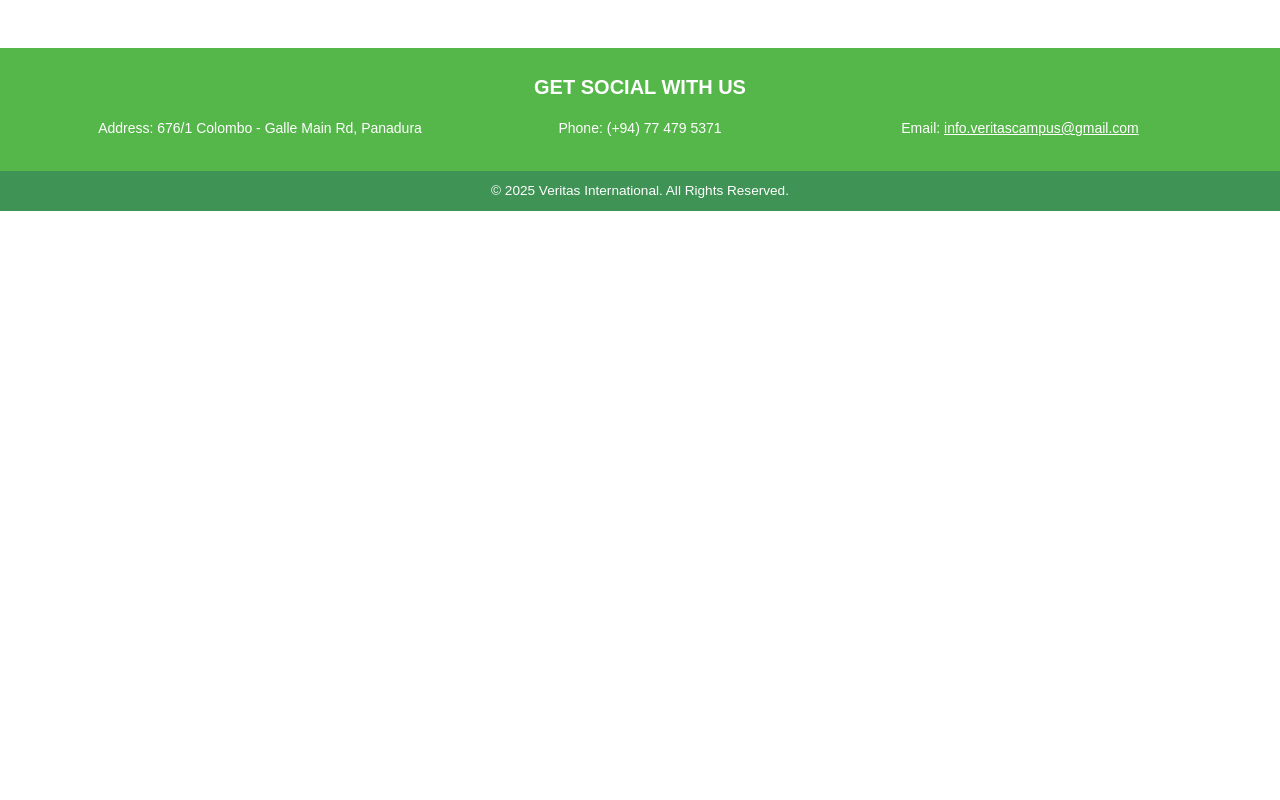
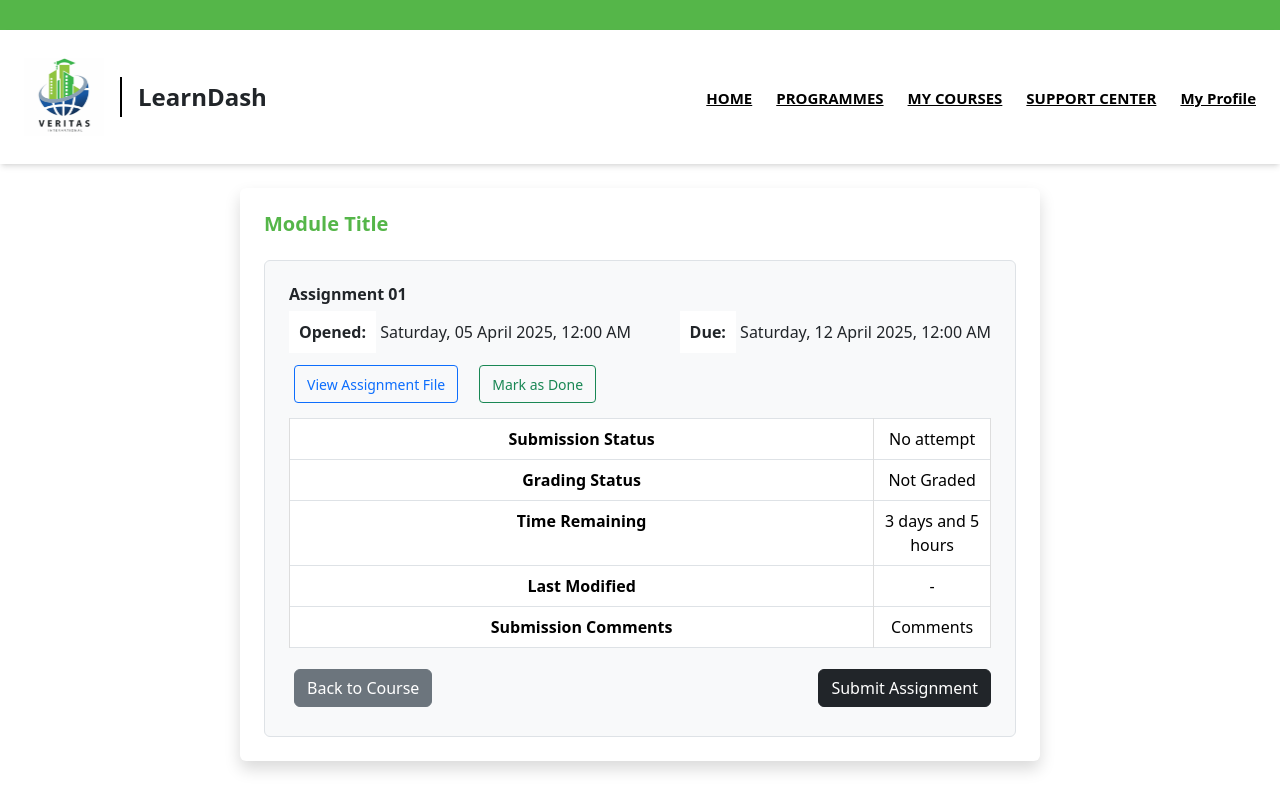
Before and after one commit to UshaniSanjana/Veritas-Campus-LMS, a React (Create React App) app in the folder frontend/: page /student/assignments/1 in a window 1280 px wide. Shown: the top 800 px of the page. Built offline with nearby package versions, Linux system fonts and the light colour scheme; no server answers.

Commit message:
Fix: ModulePage UI updates and student dashboard changes

```diff
--- a/frontend/src/App.js
+++ b/frontend/src/App.js
@@ -85,7 +85,7 @@
 import EditProfile from "./pages/student/EditProfile";
 import ChangePassword from "./pages/student/ChangePassword";
 import Progress from "./pages/student/Progress";
-
+import AssignmentSubmissionPage from "./pages/student/AssignmentSubmissionPage";
 import Questions from "./pages/student/quiz/Questions";
 import ConfirmSubmissionPage from "./pages/student/quiz/ConfirmSubmissionPage";
 import Dashboard from "./pages/student/Dashboard";
@@ -178,7 +178,8 @@
           <Route path="editProfile" element={<EditProfile />} />
           <Route path="changepassword" element={<ChangePassword />} />
           <Route path="progress" element={<Progress />} />
-          <Route path="courses/:courseId/modules/:moduleId" element={<ModulePage />} />
+          <Route path="courses/:courseId/modules/:moduleId/:studentId" element={<ModulePage />} />
+          <Route path="/student/assignments/:assignmentId" element={<AssignmentSubmissionPage />} />
           <Route path="quiz" element={<Quiz />} />
           <Route path="quiz/questions" element={<Questions />} />
           <Route path="submitQuiz" element={<ConfirmSubmissionPage />} />
--- /dev/null
+++ b/frontend/src/pages/student/AssignmentSubmissionPage.js
@@ -0,0 +1,110 @@
+import React, { useEffect, useState } from "react";
+import { useParams, useLocation, useNavigate } from "react-router-dom";
+
+const AssignmentSubmissionPage = () => {
+  const { assignmentId } = useParams();
+  const { state } = useLocation(); // From ModulePage
+  const navigate = useNavigate();
+
+  const {
+    title,
+    openDate,
+    dueDate,
+    fileUrl,
+    courseId,
+    moduleId,
+    studentId,
+    assignmentIndex,
+    moduleTitle
+  } = state || {};
+
+  const [status, setStatus] = useState("No attempt");
+  const [grading, setGrading] = useState("Not Graded");
+  const [timeRemaining, setTimeRemaining] = useState("3 days and 5 hours"); // static for now
+
+  return (
+    <div className="container mt-4 p-4 bg-white shadow rounded" style={{ maxWidth: "800px" }}>
+      {/* ✅ Module Name in Green */}
+      <h5 className="fw-bold mb-4" style={{ color: "#55B649" }}>
+        {moduleTitle || "Module Title"}
+      </h5>
+
+      <div className="border p-4 rounded bg-light">
+        {/* ✅ Assignment Title */}
+        <h6 className="fw-semibold mb-3">
+          Assignment {assignmentIndex ? String(assignmentIndex).padStart(2, "0") : "01"}
+        </h6>
+
+        {/* ✅ Open and Due Date (Same line) */}
+        <div className="d-flex flex-wrap justify-content-between mb-3">
+          <div>
+            <strong>Opened:</strong> {openDate || "Saturday, 05 April 2025, 12:00 AM"}
+          </div>
+          <div>
+            <strong>Due:</strong> {dueDate || "Saturday, 12 April 2025, 12:00 AM"}
+          </div>
+        </div>
+
+        {/* ✅ Buttons aligned horizontally and vertically */}
+        <div className="col-md-4 d-flex justify-content-start align-items-center gap-2">
+        <button
+            className="btn btn-sm btn-outline-primary d-inline-flex align-items-center"
+            style={{ height: "38px", padding: "0.375rem 0.75rem", whiteSpace: "nowrap" }}
+            onClick={() => {
+                const cleanedUrl = fileUrl?.replace(/\\/g, "/");
+                window.open(`http://localhost:5000/${cleanedUrl}`, "_blank");
+            }}
+            >
+            View Assignment File
+        </button>
+
+        <button
+            className="btn btn-sm btn-outline-success d-inline-flex align-items-center"
+            style={{ height: "38px", padding: "0.375rem 0.75rem", whiteSpace: "nowrap" }}
+        >
+            Mark as Done
+        </button>
+        </div>
+
+        {/* ✅ Submission Status Table */}
+        <table className="table table-bordered bg-white">
+          <tbody>
+            <tr>
+              <th>Submission Status</th>
+              <td>{status}</td>
+            </tr>
+            <tr>
+              <th>Grading Status</th>
+              <td>{grading}</td>
+            </tr>
+            <tr>
+              <th>Time Remaining</th>
+              <td>{timeRemaining}</td>
+            </tr>
+            <tr>
+              <th>Last Modified</th>
+              <td>-</td>
+            </tr>
+            <tr>
+              <th>Submission Comments</th>
+              <td>Comments</td>
+            </tr>
+          </tbody>
+        </table>
+
+        {/* ✅ Submit & Back Buttons side by side */}
+        <div className="d-flex justify-content-between mt-3">
+          <button
+            className="btn btn-secondary"
+            onClick={() => navigate(`/student/courses/${courseId}/modules/${moduleId}/${studentId}`)}
+          >
+            Back to Course
+          </button>
+          <button className="btn btn-dark">Submit Assignment</button>
+        </div>
+      </div>
+    </div>
+  );
+};
+
+export default AssignmentSubmissionPage;
--- a/frontend/src/pages/student/Dashboard.js
+++ b/frontend/src/pages/student/Dashboard.js
@@ -58,24 +58,23 @@
   const [events, setEvents] = useState([]); // Store events in state
   const [event, setEvent] = useState("");
   const [selectedFile, setSelectedFile] = useState(null); // File state
-  const [courses, setCourses] = useState([]); // State to store enrolled courses
+  const [enrolledModules, setEnrolledModules] = useState([]); // State to store enrolled courses
   const studentId = localStorage.getItem("studentId");
 
   // Fetch enrolled courses
   useEffect(() => {
-    const fetchCourses = async () => {
+  const fetchModules = async () => {
     try {
       const response = await axios.get(
         `http://localhost:5000/api/student/enrolled/${studentId}`
       );
-        setCourses(response.data);
+      setEnrolledModules(response.data);
     } catch (err) {
-        console.error("Error fetching enrolled courses", err);
+      console.error("Error fetching enrolled modules", err);
     }
   };
-    if (studentId) {
-      fetchCourses();
-    }
+
+  if (studentId) fetchModules();
   }, [studentId]);
 
   // Event-related functions
@@ -199,22 +198,28 @@
           {/* Enrolled Courses Section */}
           <div className="rectangle-2143">
               <div className="rectangle-content">
-              <h2 className="section-title">Enrolled Courses</h2>
-              {courses.length > 0 ? (
+                <h2 className="section-title">Enrolled Modules</h2>
+                {enrolledModules.length > 0 ? (
                   <div className="course-grid">
-                  {courses.map((course, index) => (
+                    {enrolledModules.map((module, index) => (
                       <div
                         key={index}
                         className="course-card"
-                      onClick={handleEnrolledCourses} // Navigate to Enrolled Courses page
+                        onClick={() => {
+                          const courseId = module.course?._id;
+                          const moduleId = module._id;
+                          navigate(`/student/courses/${courseId}/modules/${moduleId}/${studentId}`);
+                        }}
                       >
-                      <h3 className="course-title">{course.title}</h3>
-                      <p className="course-instructor">Instructor: {course.instructor}</p>
+                        <h3 className="course-title">{module.title}</h3>
+                        <p className="course-instructor">
+                          Course: {module.course?.title || "N/A"}
+                        </p>
                       </div>
                     ))}
                   </div>
                 ) : (
-                <p>No enrolled courses found.</p>
+                  <p>No enrolled modules found.</p>
                 )}
               </div>
             </div>
--- a/frontend/src/pages/student/ModulePage.js
+++ b/frontend/src/pages/student/ModulePage.js
@@ -4,13 +4,20 @@
 import { useNavigate, useParams } from "react-router-dom";
 import API from "../../utils/api";
 import { decodeToken } from "../../utils/decodeToken";
+import { FaBookOpen } from "react-icons/fa";
+import { MdAssignment } from "react-icons/md";
+import { FaRegFileAlt } from "react-icons/fa";
+import { MdQuiz } from "react-icons/md";
+import { FaVideo } from "react-icons/fa";
+
+
 
 const ModulePage = () => {
   const navigate = useNavigate();
-  const { courseId, moduleId } = useParams();
+  const { courseId, moduleId, studentId } = useParams();
   const token = localStorage.getItem("token");
   const decoded = decodeToken(token);
-  const studentId = localStorage.getItem("studentId");
+  // const studentId = localStorage.getItem("studentId");
 
   const [courseTitle, setCourseTitle] = useState("");
   const [moduleTitle, setModuleTitle] = useState("");
@@ -117,6 +124,23 @@
     }
   };
 
+  const renderIcon = (type) => {
+    switch (type) {
+      case "lecture":
+        return <FaBookOpen color="#007bff" size={20} className="me-2" />;
+      case "tutorial":
+        return <FaRegFileAlt color="#17a2b8" size={20} className="me-2" />;
+      case "quiz":
+        return <MdQuiz color="#ffc107" size={22} className="me-2" />;
+      case "assignment":
+        return <MdAssignment color="#28a745" size={22} className="me-2" />;
+      case "recording":
+        return <FaVideo color="#dc3545" size={20} className="me-2" />;
+      default:
+        return null;
+    }
+  };
+
 
   return (
     <div className="container">
@@ -143,9 +167,28 @@
                   style={{ cursor: "pointer" }}
                   onClick={() => {
                     if (item.type === "quiz") {
-                      navigate("/quiz", { state: { courseId, itemId: item._id } });
+                      navigate("/quiz", {
+                        state: { courseId, itemId: item._id },
+                      });
+                    } else if (item.type === "assignment") {
+                      navigate(`/student/assignments/${item._id}`, {
+                        state: {
+                          assignmentId: item._id,
+                          title: item.title,
+                          openDate: item.openDate,
+                          dueDate: item.dueDate,
+                          fileUrl: item.fileUrl,
+                          courseId,
+                          moduleId,
+                          moduleTitle,
+                          studentId,
+                          assignmentIndex: moduleItems
+                            .filter((itm) => itm.type === "assignment")
+                            .findIndex((itm) => itm._id === item._id) + 1,
+                        },
+                      });
                     } else if (
-                      ["lecture", "assignment", "tutorial", "recording"].includes(item.type) &&
+                      ["lecture", "tutorial", "recording"].includes(item.type) &&
                       item.fileUrl
                     ) {
                       const cleanedUrl = item.fileUrl.replace(/\\/g, "/");
@@ -153,10 +196,11 @@
                       window.open(filePath, "_blank");
                     }
                   }}
+
                 >
-                  <i className={`${item.icon} me-2`}></i>
+                  {renderIcon(item.type)}
                   <p className="m-0">
-                    {item.title} ({item.type}){" "}
+                    {item.title}
                     {item.fileUrl && (
                       <span className="text-muted ms-1" style={{ fontSize: "0.8em" }}>
                         {/* [view] */}
@@ -184,9 +228,16 @@
             <p className="fw-bold fs-6 text-center mt-2">Progress</p>
             <div className="progress mx-3" role="progressbar">
               <div
-                className="progress-bar"
-                style={{ width: `${progressPercentage}%` }}
-              ></div>
+                className="progress-bar bg-primary"
+                role="progressbar"
+                style={{
+                  width: `${progressPercentage}%`,
+                  height: "100%", // ✅ Match parent height
+                  transition: "width 0.6s ease-in-out",
+                }}
+              >
+                {progressPercentage}%
+              </div>
             </div>
 
             <p className="fw-bold fs-6 text-center mt-4">Calendar</p>
@@ -194,7 +245,7 @@
               <Calendar className="react-calendar" />
             </div>
 
-            <p className="fw-bold fs-6 text-center mt-4">Support Service</p>
+            {/* <p className="fw-bold fs-6 text-center mt-4">Support Service</p>
             <p className="text-center">
               Need help or have an issue? Click here to
               access support services including technical
@@ -208,7 +259,7 @@
               >
                 Click Here
               </button>
-            </div>
+            </div> */}
 
             <p className="fw-bold fs-6 text-center mt-4">View Marks</p>
             <div className="d-flex justify-content-center mb-3">
```
Also changed, not shown: 1 other file (tests, documents, lock files or other folders). Lines whose indentation alone changed are shown as unchanged.
